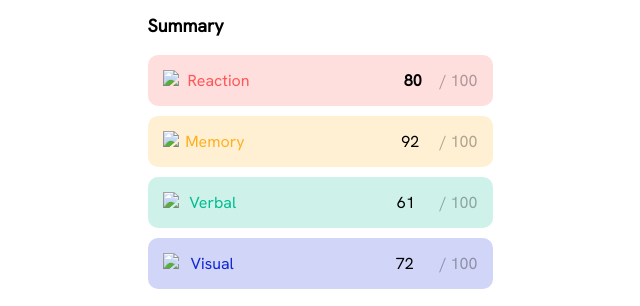
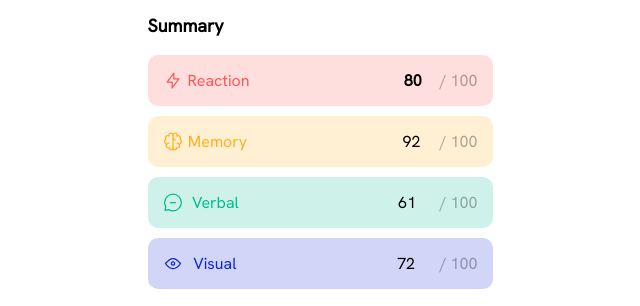
Before and after one commit to DayPad7/technolatinas_mobile_challenge_css, a plain HTML site: page index.html in a window 1280 px wide. Shown: the part 317-623 px from the top of the page, without its empty margins (320-960 px from the left). Drawn offline with Linux system fonts and the light colour scheme; the site is published under a folder, as on GitHub Pages, so addresses that start at the root find nothing.

Commit message:
dot added in image imports

```diff
--- a/index.html
+++ b/index.html
@@ -44,7 +44,7 @@
 
 <div class="summaryItemsList">
     <div class="reaction">
-        <img src= "/assets/images/icon-reaction.svg" />
+        <img src= "./assets/images/icon-reaction.svg" />
         <span>   Reaction <span>
        <span class="score"> <strong>80</strong> </span>
         <span class= "points">  / 100</span>
@@ -52,21 +52,21 @@
 
 
     <div class="memory">
-        <img src="/assets/images/icon-memory.svg" />
+        <img src="./assets/images/icon-memory.svg" />
     <span>  Memory </span>
     <span class= "score"> 92 </span>
     <span class="points">/ 100</span>
     </div>
 
     <div class="verbal">
-        <img src="/assets/images/icon-verbal.svg" />
+        <img src="./assets/images/icon-verbal.svg" />
         <span>  Verbal</span>
         <span class= "score">61 </span>
         <span class= "points">/ 100</span>
         </div>
 
         <div class= "Visual">
-            <img src="/assets/images/icon-visual.svg" />
+            <img src="./assets/images/icon-visual.svg" />
             <span>  Visual</span>
             <span class= "score" >72 </span>
             <span class= "points">/ 100</span>
```
